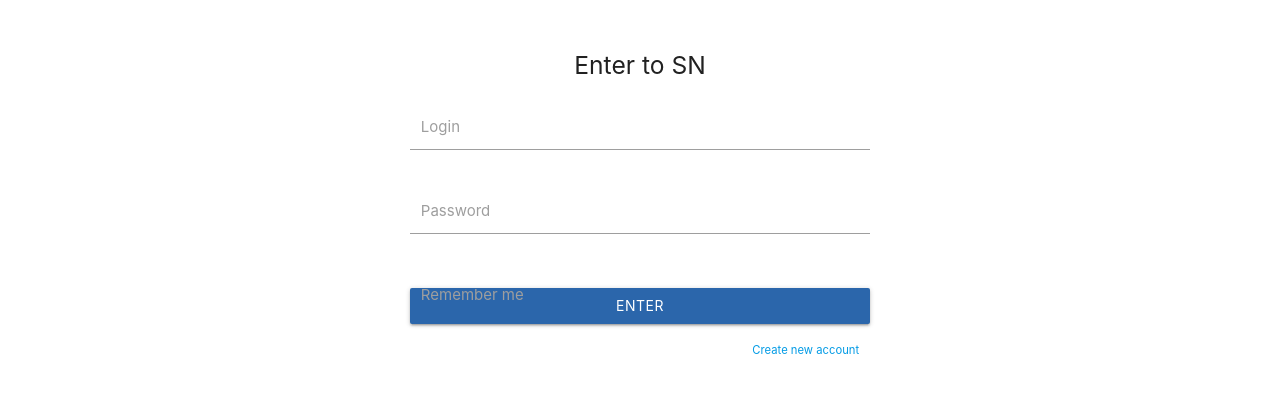
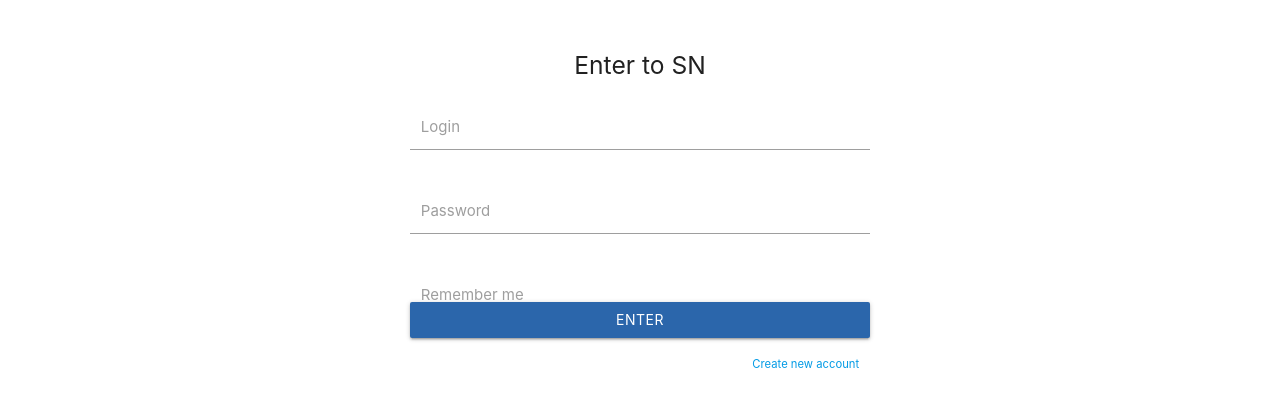
Before and after one commit to Paskalik/HW_22, a plain HTML site: page index/index.html in a window 1280 px wide. Shown: the part 73-480 px from the top of the page. Drawn offline with nearby package versions, Linux system fonts and the light colour scheme.

Commit message:
Update index.html

```diff
--- a/index/index.html
+++ b/index/index.html
@@ -33,7 +33,7 @@
                     <input type="checkbox" id="remember"/>
                     <label for="remember" class="mar">Remember me</label>
                 </div>
-                <div class="col s12 btn pad mar">ENTER</div>
+                <div class="col s12 btn pad mar mart">ENTER</div>
                 <div class="col s12 right-align">
                     <a><small>Create new account</small></a>
                 </div>
```
